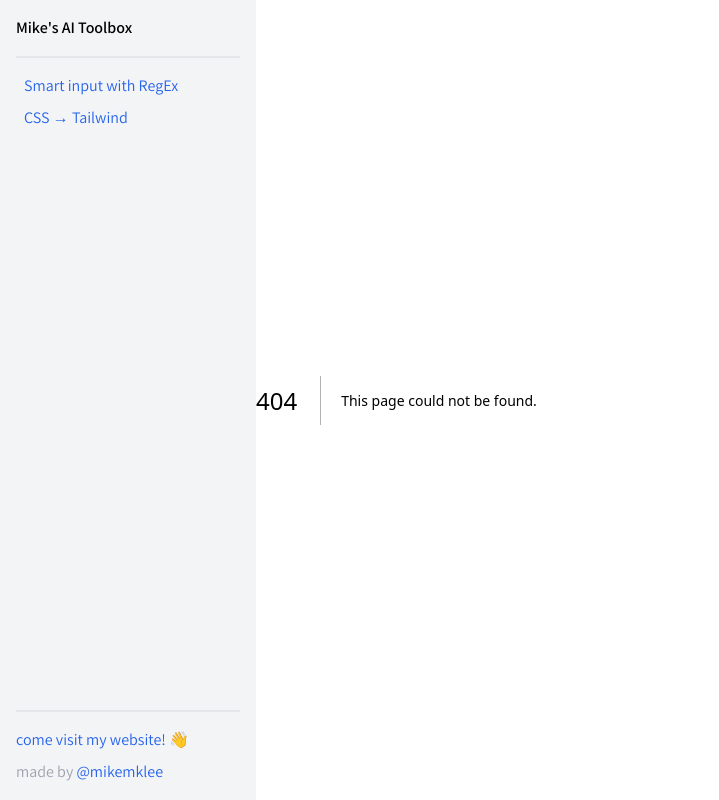
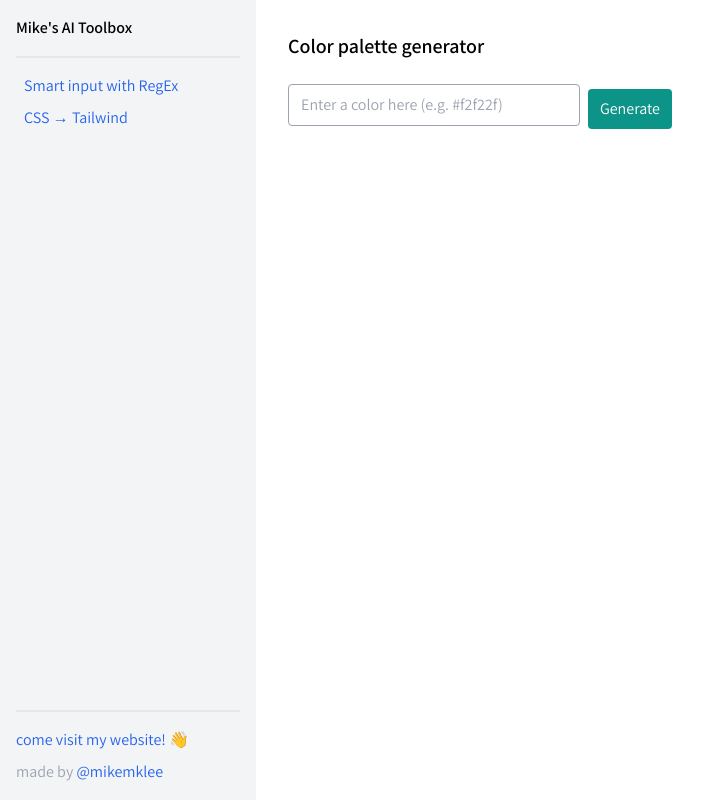
Before and after one commit to mikemklee/ai-toolbox, a Next.js app: page /color-palette-generator in a window 1280 px wide. Before the commit this address had no page. Shown: the whole page, without its empty margins (0-719 px from the left). Built offline with nearby package versions, Linux system fonts and the light colour scheme.

Commit message:
Add color palette generator page

```diff
--- /dev/null
+++ b/src/pages/color-palette-generator/index.tsx
@@ -0,0 +1,46 @@
+import Head from "next/head";
+import { useState } from "react";
+import InputText from "@/components/InputText";
+import Button from "@/components/Button";
+
+export default function Page() {
+  const [colorInput, setColorInput] = useState("");
+  const [isLoading, setIsLoading] = useState(false);
+  const [result, setResult] = useState();
+
+  async function onSubmit(event: React.MouseEvent<HTMLButtonElement>) {
+    // no-op
+  }
+
+  return (
+    <>
+      <Head>
+        <title>Color palette generator</title>
+      </Head>
+
+      <div className="flex p-8 w-full">
+        <main className="flex flex-col">
+          <h3 className="mb-6 text-xl font-semibold">
+            Color palette generator
+          </h3>
+
+          <div className="flex items-center w-96 gap-x-2">
+            <InputText
+              value={colorInput}
+              placeholder="Enter a color here (e.g. #f2f22f)"
+              onChange={(e) => setColorInput(e.target.value)}
+            />
+
+            <Button onClick={onSubmit} color="primary">
+              Generate
+            </Button>
+          </div>
+
+          <div className="w-full border-gray-700 text-center py-6 px-2">
+            {isLoading ? "Generating a response..." : result}
+          </div>
+        </main>
+      </div>
+    </>
+  );
+}
```
